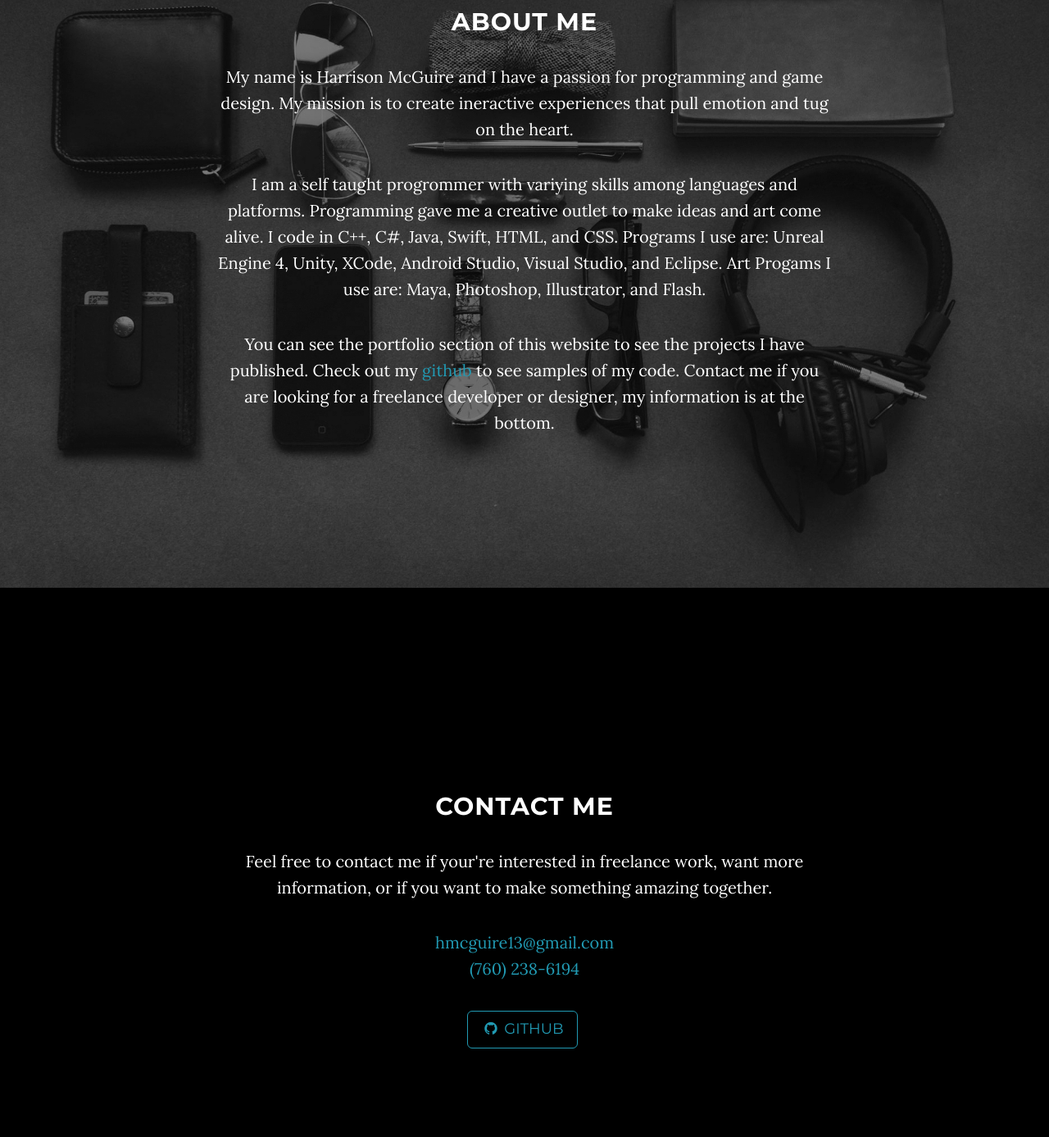
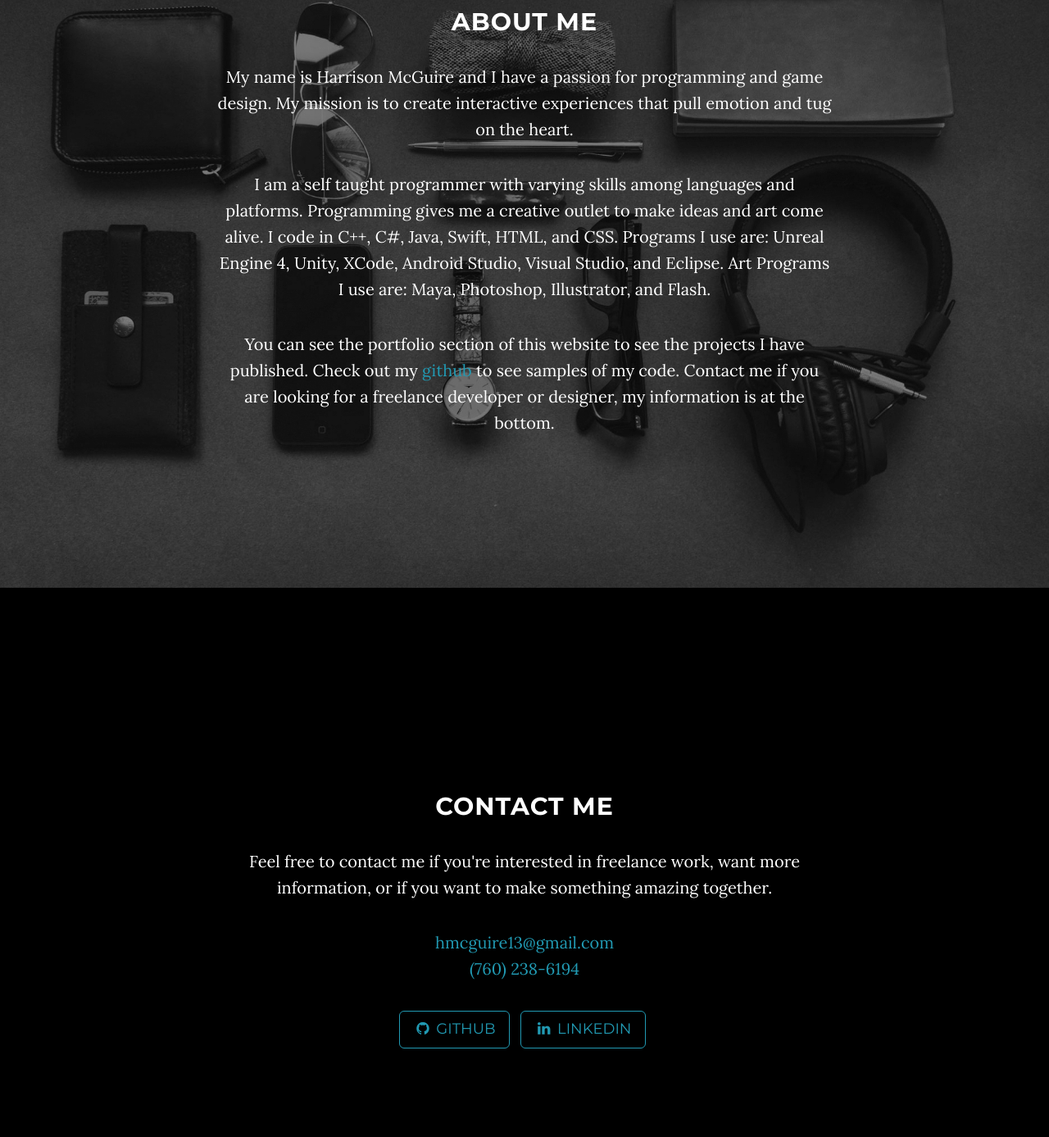
Before and after one commit to Harrison1/personalwebsite, a plain HTML site: page index.html in a window 1280 px wide. Shown: the part 1873-3260 px from the top of the page at 82% size. Drawn offline with Linux system fonts and the light colour scheme; some packages are replaced by stand-ins of ours.

Commit message:
Updates
Corrected Typos

```diff
--- a/index.html
+++ b/index.html
@@ -168,10 +168,10 @@
             <div class="row">
                 <div class="col-lg-8 col-lg-offset-2">
                     <h2>About Me</h2>
-                    <p>My name is Harrison McGuire and I have a passion for programming and game design. My mission is to create ineractive experiences
+                    <p>My name is Harrison McGuire and I have a passion for programming and game design. My mission is to create interactive experiences
                     that pull emotion and tug on the heart. </p>
-                    <p>I am a self taught progrommer with variying skills among languages and platforms. Programming gave me a creative outlet to make
-                    ideas and art come alive. I code in C++, C#, Java, Swift, HTML, and CSS. Programs I use are: Unreal Engine 4, Unity, XCode, Android Studio, Visual Studio, and Eclipse. Art Progams I use are: Maya, Photoshop, Illustrator, and Flash.</p>
+                    <p>I am a self taught programmer with varying skills among languages and platforms. Programming gives me a creative outlet to make
+                    ideas and art come alive. I code in C++, C#, Java, Swift, HTML, and CSS. Programs I use are: Unreal Engine 4, Unity, XCode, Android Studio, Visual Studio, and Eclipse. Art Programs I use are: Maya, Photoshop, Illustrator, and Flash.</p>
                     <p>You can see the portfolio section of this website to see the projects I have published. Check out my <a href="https://github.com/Harrison1"> github </a> to see samples of my code. Contact me if you are looking for a freelance developer or designer, my information is at the bottom.</p>
                 </div>
             </div>
@@ -183,7 +183,7 @@
         <div class="row">
             <div class="col-lg-8 col-lg-offset-2">
                 <h2>Contact Me</h2>
-                <p>Feel free to contact me if your're interested in freelance work, want more information, or if you want to make something
+                <p>Feel free to contact me if you're interested in freelance work, want more information, or if you want to make something
                 amazing together.</p>
                 <p><a href="mailto:hmcguire13@gmail.com">hmcguire13@gmail.com</a>
                 <br><font color= "#219ab3">(760) 238-6194</a></font></p>
@@ -191,6 +191,9 @@
                 <ul class="list-inline banner-social-buttons">
                     <li>
                         <a href="https://github.com/Harrison1" class="btn btn-default btn-lg"><i class="fa fa-github fa-fw"></i> <span class="network-name">Github</span></a>
+                    </li>
+                    <li>
+                        <a href="https://www.linkedin.com/in/harrisonmcguire" class="btn btn-default btn-lg"><i class="fa fa-linkedin fa-fw"></i> <span class="network-name">Linkedin</span></a>
                     </li>
                 </ul>
             </div>
```
